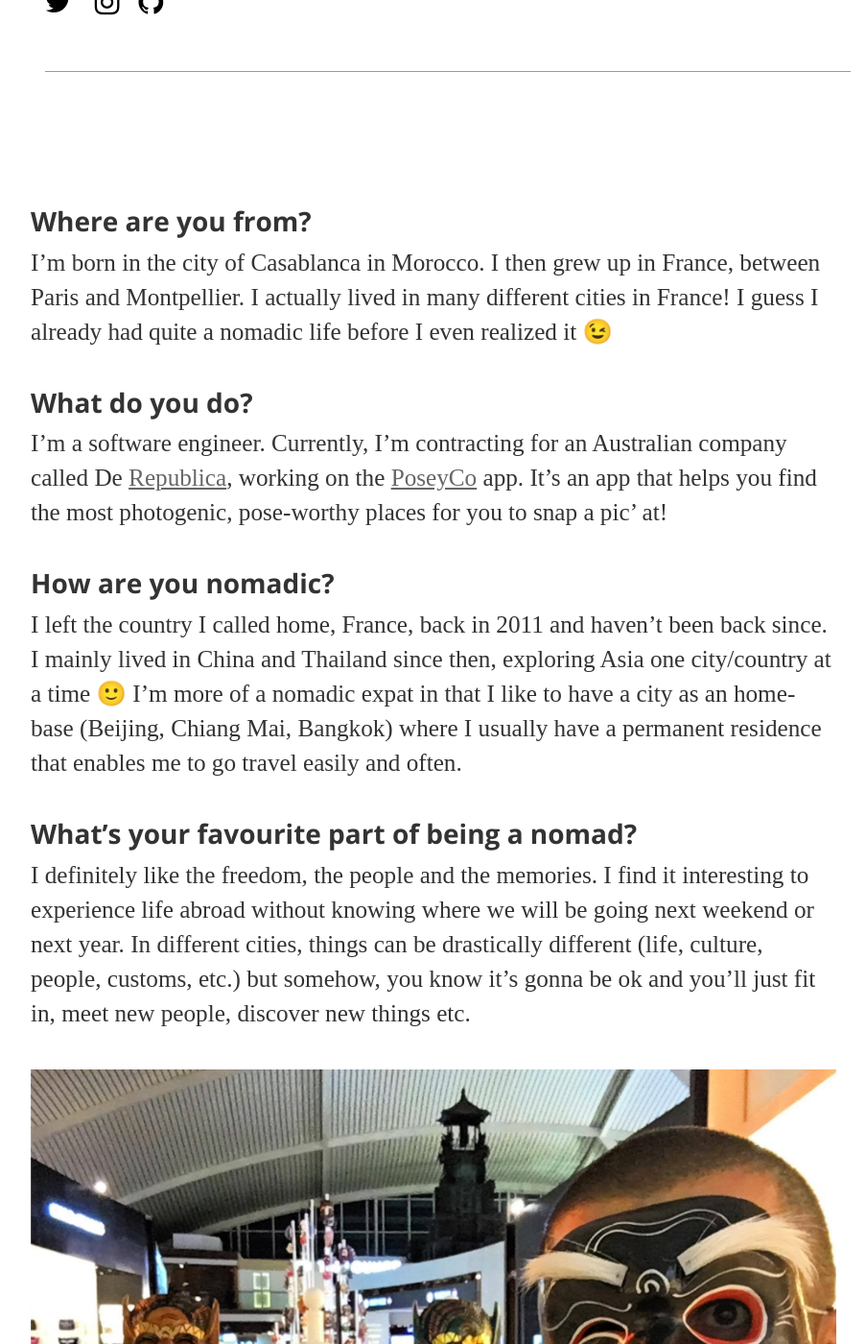
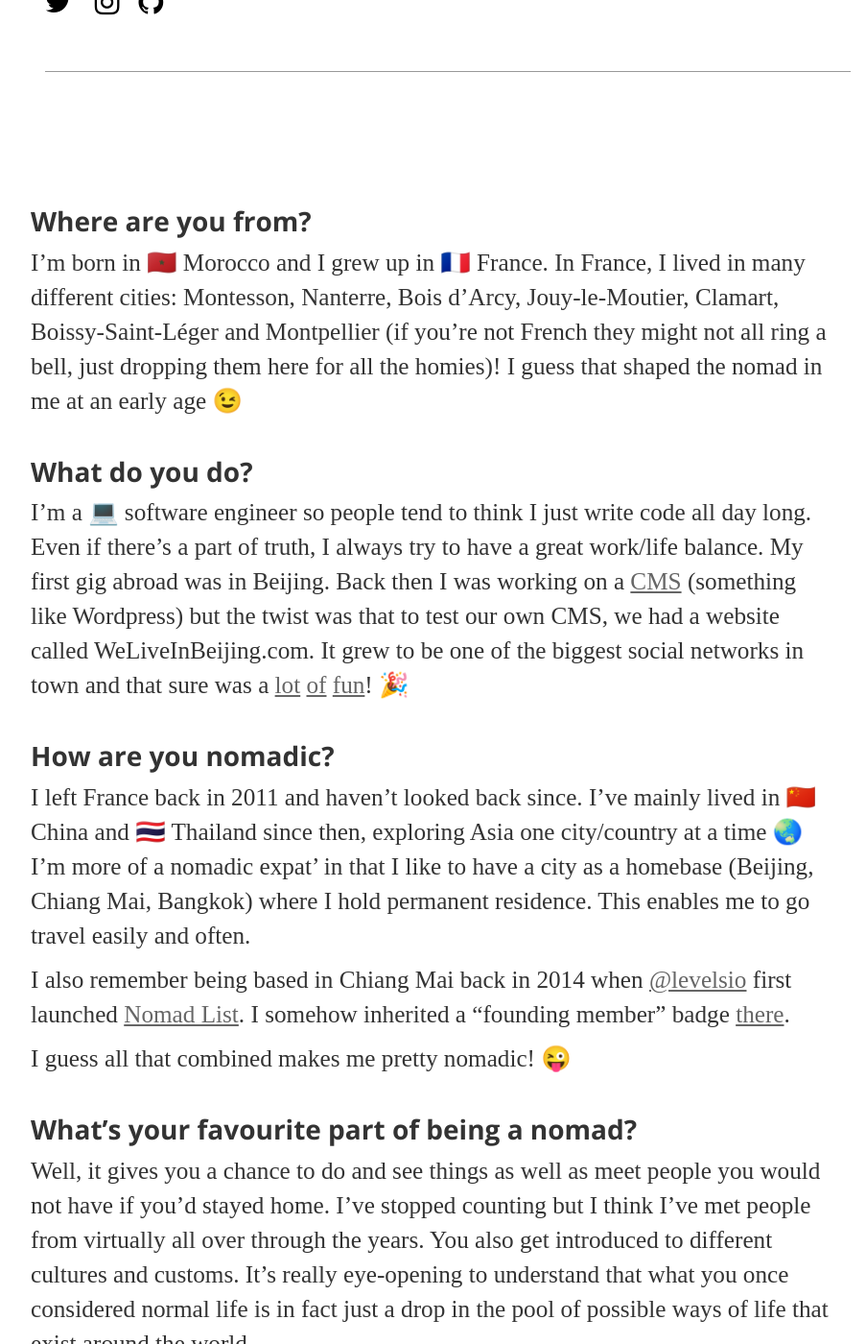
Before and after one commit to RichardLitt/nomad-as-fuck, a Jekyll site: the page built from _posts/2018-02-08-amine-mouafik.md, in a window 1280 px wide and 1400 px high, scrolled down 509 px. Shown: the whole window at 96% size, without its empty margins (188-1091 px from the left). Built offline with Jekyll 4.4.1, drawn with Linux system fonts in a browser that asks for light colours; nearby versions of some CDN libraries; some web fonts are replaced; some of the changed text lies outside the part shown.

Commit message:
feat: update amine's post

```diff
--- a/_posts/2018-02-08-amine-mouafik.md
+++ b/_posts/2018-02-08-amine-mouafik.md
@@ -11,24 +11,42 @@ date: 2018-02-08-11-09
 {% include JB/setup %}
 
 ### Where are you from?
-I'm born in the city of Casablanca in Morocco. I then grew up in France, between Paris and Montpellier. I actually lived in many different cities in France! I guess I already had quite a nomadic life before I even realized it 😉
+I'm born in 🇲🇦 Morocco and I grew up in 🇫🇷 France. In France, I lived in many different cities: Montesson, Nanterre, Bois d'Arcy, Jouy-le-Moutier, Clamart, Boissy-Saint-Léger and Montpellier (if you're not French they might not all ring a bell, just dropping them here for all the homies)! I guess that shaped the nomad in me at an early age 😉
 
 ### What do you do?
-I'm a software engineer. Currently, I'm contracting for an Australian company called De [Republica](https://derepublica.com.au), working on the [PoseyCo](https://poseyco.com) app. It's an app that helps you find the most photogenic, pose-worthy places for you to snap a pic' at!
+I'm a 💻 software engineer so people tend to think I just write code all day long. Even if there's a part of truth, I always try to have a great work/life balance. My first gig abroad was in Beijing. Back then I was working on a [CMS](https://www.bloc.net/) (something like Wordpress) but the twist was that to test our own CMS, we had a website called WeLiveInBeijing.com. It grew to be one of the biggest social networks in town and that sure was a [lot](https://www.youtube.com/watch?v=OMNzH6mAIak) [of](https://www.instagram.com/weliveinbeijing/) [fun](https://www.youtube.com/watch?v=22rw-OSySQk)! 🎉
 
 ### How are you nomadic?
-I left the country I called home, France, back in 2011 and haven't been back since. I mainly lived in China and Thailand since then, exploring Asia one city/country at a time 🙂 I'm more of a nomadic expat in that I like to have a city as an home-base (Beijing, Chiang Mai, Bangkok) where I usually have a permanent residence that enables me to go travel easily and often.
+I left France back in 2011 and haven't looked back since. I've mainly lived in 🇨🇳 China and 🇹🇭 Thailand since then, exploring Asia one city/country at a time 🌏 I'm more of a nomadic expat' in that I like to have a city as a homebase (Beijing, Chiang Mai, Bangkok) where I hold permanent residence. This enables me to go travel easily and often.
+
+I also remember being based in Chiang Mai back in 2014 when [@levelsio](https://twitter.com/levelsio) first launched [Nomad List](https://nomadlist.com). I somehow inherited a "founding member" badge [there](https://nomadlist.com/@kytwb).
+
+I guess all that combined makes me pretty nomadic! 😜
 
 ### What's your favourite part of being a nomad?
-I definitely like the freedom, the people and the memories. I find it interesting to experience life abroad without knowing where we will be going next weekend or next year. In different cities, things can be drastically different (life, culture, people, customs, etc.) but somehow, you know it's gonna be ok and you'll just fit in, meet new people, discover new things etc.
+Well, it gives you a chance to do and see things as well as meet people you would not have if you'd stayed home. I've stopped counting but I think I've met people from virtually all over through the years. You also get introduced to different cultures and customs. It's really eye-opening to understand that what you once considered normal life is in fact just a drop in the pool of possible ways of life that exist around the world.
+
+I don't have a specific favourite part, but I know I'm grateful for all the incredible things I get to experience by choosing this way-of-life: waking up on a boat to the beautiful scenaries of 🇻🇳 Halong Bay; getting to spend a wild night in the infamous Chung King Mansion of Hong Kong; falling in love with the vibes of George Town in 🇲🇾 Penang...
+
+I've always been curious by nature and I just can't stop discovering new places, meeting new people and living new experiences. Being nomad is just my favourite part of being nomad (that's deep, *ain't it*).
 
 <img src="{{ site.url }}/assets/img/posts/amine-alt.jpg" class="inner-post-image" />
 
 ### What's your least favourite part?
-Well as I said, you get to meet a lot of new people. One problem is that too often these relationships stay very superficial as people come and go all the time. It can be hard to create long-term meaningful bonds.
+Well, I have quite a few stories with 👮‍♂️ immigration officers and consulates, again recently in 🇸🇬 Singapore and 🇮🇩 Bali, mainly because I have a Moroccan passport. Being nomadic with a "weak" passport can be a tough thing, so be ready if you're in the same situation! 💪
+
+Another thing I'm still having difficulties with gravitates around friends, relationships and 👨‍👩‍👧‍👦 family. I had some major fuckups along the way, which I don't particularly associate with being nomadic, but being far away from the people with whom you have true bonds with can make things even more difficult when life hits you. If anybody reading this relates, feel free to reach out if you want to!
 
 ### What's your craziest story?
-There's that one day the night started in Thailand and finished in Cambodia, but I won't speak about it.
+
+I'm gonna skip the crazy stories related to partying as they're not specific to being a nomad, but there's that one night that started in Thailand and randomly finished in 🇰🇭 Cambodia which is worth a mention.
+
+Otherwise, in no specific order: I ended up in the 🏆 [Guiness World Records](https://scontent.fbkk8-2.fna.fbcdn.net/v/t1.0-9/600285_10200948845589338_1941667577_n.jpg?oh=cd2bf19568698b7a77b858c2854e5d26&oe=5B17A56E) book; met [Iron Man](https://www.facebook.com/mouafik/videos/vb.1411969236/10201656824648372/); been *interviewed* by the FSB in 🇷🇺 Moscow; met my 💔 ex-wife; co-produced a 🎥 [rap music video](https://www.youtube.com/watch?v=qNihhVRMPdE); got asked by some angry Chinese police to delete 📸 pictures I took in the middle of a big [anti-Japan manifestation](https://www.facebook.com/mouafik/media_set?set=a.4646986578624.2190078.1411969236&type=3) *(#thuglife)*.
+
+Overall, I couldn't say it any better than [Ryan](https://nomadasfuck.com/2017-12/ryan-hupfer) already has in a previous post: "Crazy quickly becomes the norm when traveling and living in other countries".
 
 ### What's next for you?
-For now I've planned to stay around Asia, there's still some cities/countries I'd like to visit on my to-do list and I still quite enjoy the life here in Thailand. I guess I'll start considering going back "home" when I'll approach 30? 😜
+
+Well, I have two upcoming things I'm excited about!
+First, my mom is coming to Thailand for a whole month 😍 That's going to be awesome! We're gonna be able to tour around together, celebrate Songkran (her first!) and, more importantly, spend my birthday together for the first time in years.
+Second, I just finished working on an app called [PoseyCo](https://poseyco.com) *(soon to be released)* and I'm now getting ready to start a new venture with yet another interesting and talented team, which is just bliss. ✨
```
Also changed, not shown: assets/img/posts/amine-alt.jpg, src/img/posts/amine-alt.jpg.
